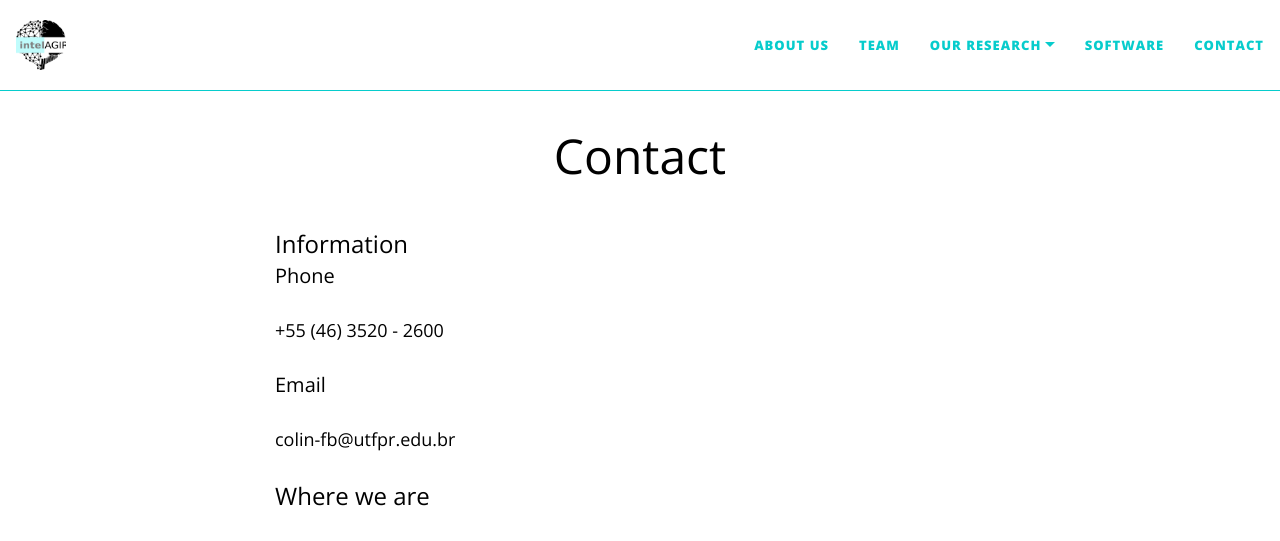
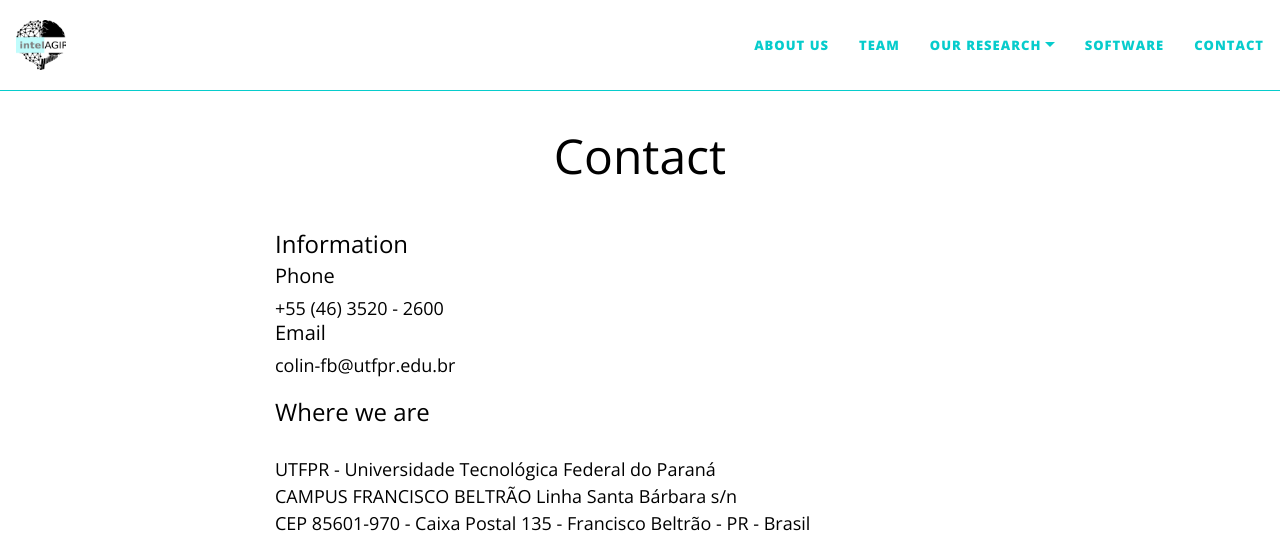
Before and after one commit to IntelAgir-Research-Group/intelagir-research-group.github.io, a Jekyll site: the page built from pages/contact.md, in a window 1280 px wide and 1292 px high. Shown: the top 541 px of the window. Built offline with Jekyll 4.4.1, drawn with Linux system fonts in a browser that asks for light colours; nearby versions of some CDN libraries; some of the changed text lies outside the part shown.

Commit message:
Contato Atualizado

```diff
--- a/pages/contact.md
+++ b/pages/contact.md
@@ -8,14 +8,14 @@ title: Contact
 	<div class="column">
       <h3>Information</h3>
       	<h5>Phone</h5>
-		  <p>+55 (46) 3520 - 2600</p>
+		  +55 (46) 3520 - 2600
 		<h5>Email</h5>
-		  <p>colin-fb@utfpr.edu.br</p>
+		  colin-fb@utfpr.edu.br
 	</div>
 	<div class="columm">
 	 <h3>Where we are</h3>
-	 	<p>UTFPR - Universidade Tecnológica Federal do Paraná
-	 	CAMPUS FRANCISCO BELTRÃO Linha Santa Bárbara s/n
+	 	<p>UTFPR - Universidade Tecnológica Federal do Paraná<br>
+	 	CAMPUS FRANCISCO BELTRÃO Linha Santa Bárbara s/n<br>
 	 	CEP 85601-970 - Caixa Postal 135 - Francisco Beltrão - PR - Brasil</p>
 	</div>
 </div>
```
